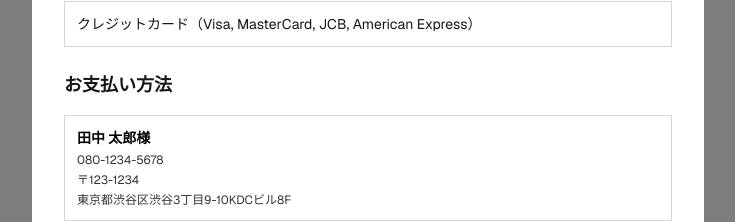
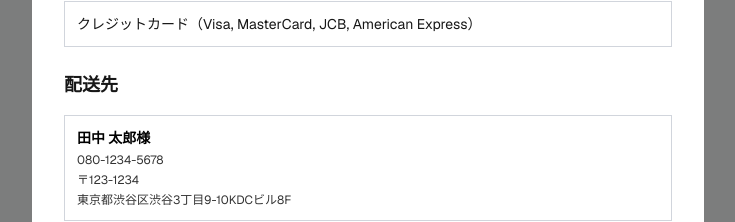
Before and after one commit to daisukemaki1003/Nagisa-assignment, a Next.js app: page / in a window 1280 px wide. Both pictures are taken after a click on the button "次へ進む". Shown: the part 919-1141 px from the top of the page, without its empty margins (272-1007 px from the left). Built offline with nearby package versions, Linux system fonts and the light colour scheme.

Commit message:
Refactor code formatting in Home page and update section title from "お支払い方法" to "配送先"

```diff
--- a/app/page.tsx
+++ b/app/page.tsx
@@ -1,12 +1,12 @@
 "use client";
 
-import { useState } from "react";
+import {useState} from "react";
 
-import { CustomButton } from "@/components/Button";
-import { CustomInput } from "@/components/Input";
-import { Message } from "@/components/Message";
-import { X } from "lucide-react";
-import { required } from "zod/mini";
+import {CustomButton} from "@/components/Button";
+import {CustomInput} from "@/components/Input";
+import {Message} from "@/components/Message";
+import {X} from "lucide-react";
+import {required} from "zod/mini";
 
 export default function Home() {
   const [isModalOpen, setIsModalOpen] = useState(false);
@@ -132,7 +132,7 @@
               </section>
 
               <section>
-                <h2 className="text-lg font-bold">お支払い方法</h2>
+                <h2 className="text-lg font-bold">配送先</h2>
                 <div className="mt-4 flex flex-col gap-1 border border-gray-300 p-3 text-xs text-black/80">
                   <p className="text-sm font-bold text-black">田中 太郎様</p>
                   <p>080-1234-5678</p>
@@ -166,7 +166,7 @@
   required: boolean;
   children: React.ReactNode;
 };
-const InputSection = ({ title, required, children }: InputSectionProps) => {
+const InputSection = ({title, required, children}: InputSectionProps) => {
   return (
     <section className="flex flex-col gap-2">
       <div className="flex gap-2">
```
